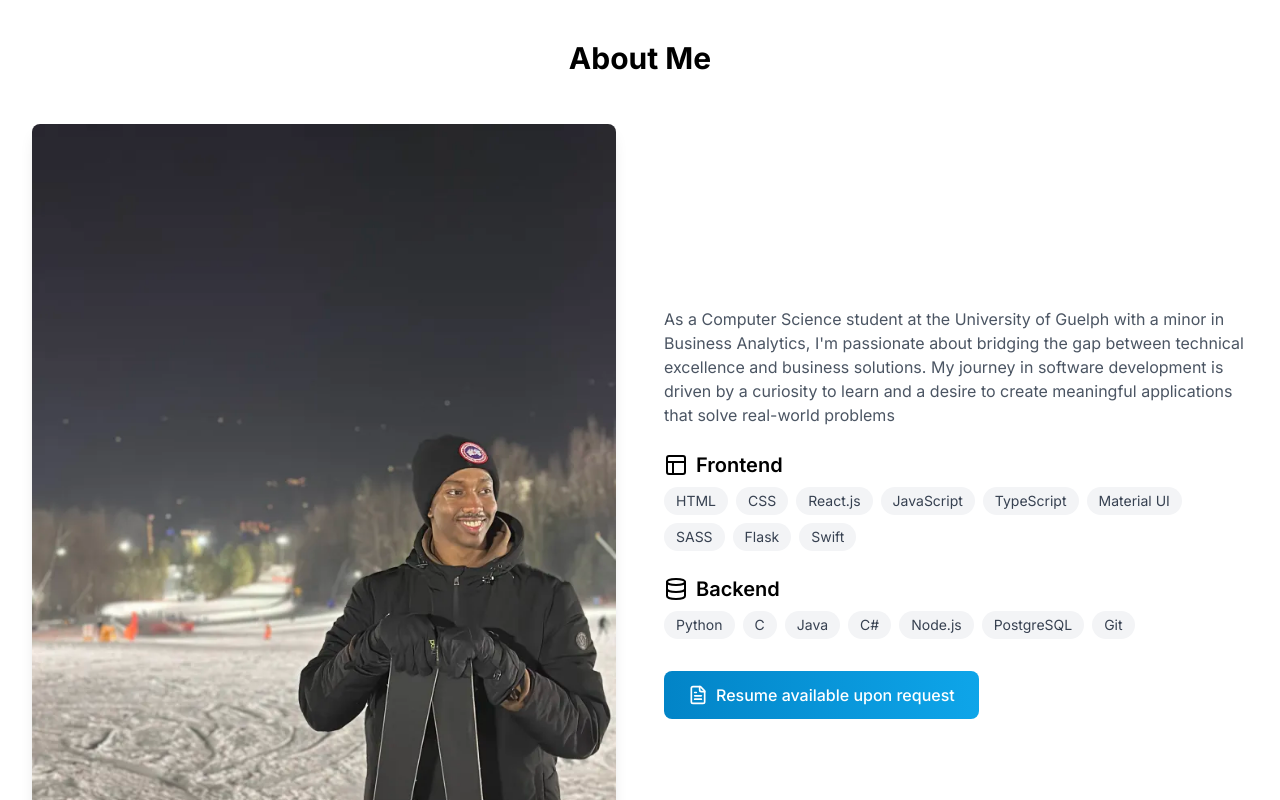
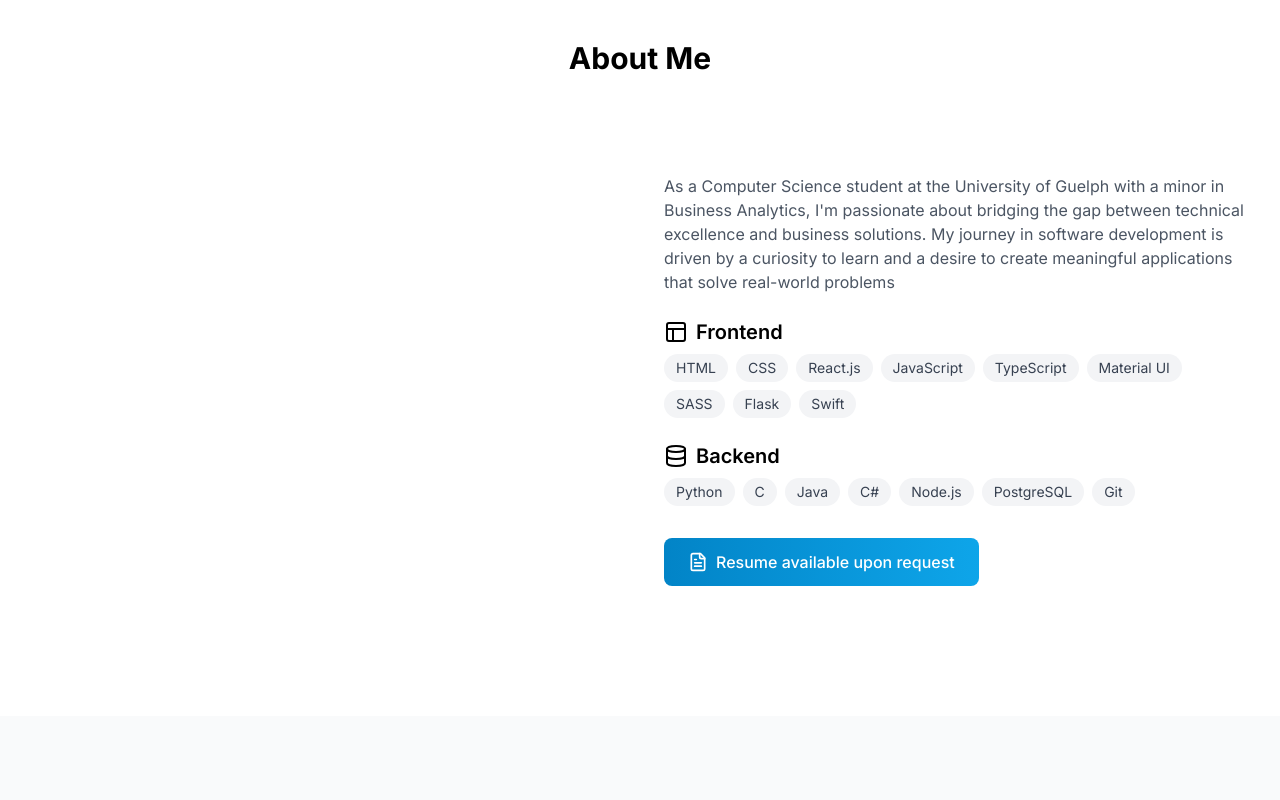
Before and after one commit to hamzaelmi068/HzProject2, a React (Vite) app in the folder project/: page / in a window 1280 px wide. Shown: the part 840-1640 px from the top of the page. Built offline with nearby package versions, Linux system fonts and the light colour scheme.

Commit message:
Update About.tsx

```diff
--- a/project/src/components/About.tsx
+++ b/project/src/components/About.tsx
@@ -24,8 +24,8 @@ const About = () => {
           <div>
             <img
               src="/IMG_9865.webp"
-              alt="Coding workspace"
-              className="rounded-lg shadow-lg"
+              alt="My Photo"
+              className="rounded-lg shadow-lg max-w-sm mx-auto opacity-0 animate-fadeIn transition-transform duration-300 hover:scale-105 hover:shadow-2xl"
             />
           </div>
 
@@ -58,19 +58,6 @@ const About = () => {
               ))}
             </div>
 
-
-           {/*
-              <a
-                href="/Elmi_Hamza_Resume_G14.pdf"
-                target="_blank"
-                rel="noopener noreferrer"
-                className="inline-flex items-center px-6 py-3 bg-gradient-to-r from-primary-600 to-primary-500 text-white rounded-lg font-medium transition-all duration-300 hover:shadow-lg hover:shadow-primary-500/30 hover:-translate-y-0.5 focus:outline-none focus:ring-2 focus:ring-primary-500 focus:ring-offset-2 group"
-              >
-                <FileText className="h-5 w-5 mr-2 transition-transform group-hover:scale-110" />
-                View Resume!
-              </a>
-*/}
-
             <a
               href="#"
               className="inline-flex items-center px-6 py-3 bg-gradient-to-r from-primary-600 to-primary-500 text-white rounded-lg font-medium transition-all duration-300 hover:shadow-lg hover:shadow-primary-500/30 hover:-translate-y-0.5 focus:outline-none focus:ring-2 focus:ring-primary-500 focus:ring-offset-2 group"
@@ -78,12 +65,10 @@ const About = () => {
               <FileText className="h-5 w-5 mr-2 transition-transform group-hover:scale-110" />
               Resume available upon request
             </a>
-
           </div>
         </div>
       </div>
     </section>
   );
 };
-
 export default About;
```
Lines whose indentation alone changed are shown as unchanged.
